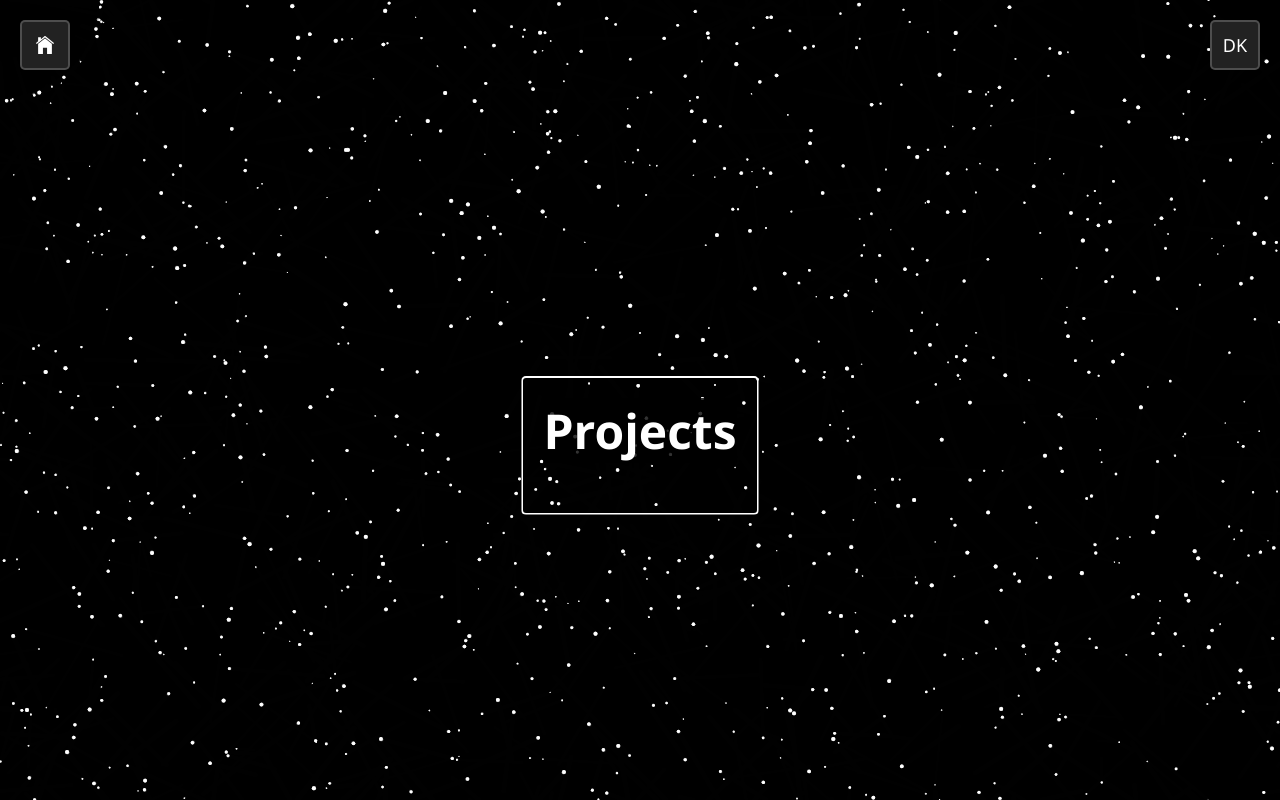
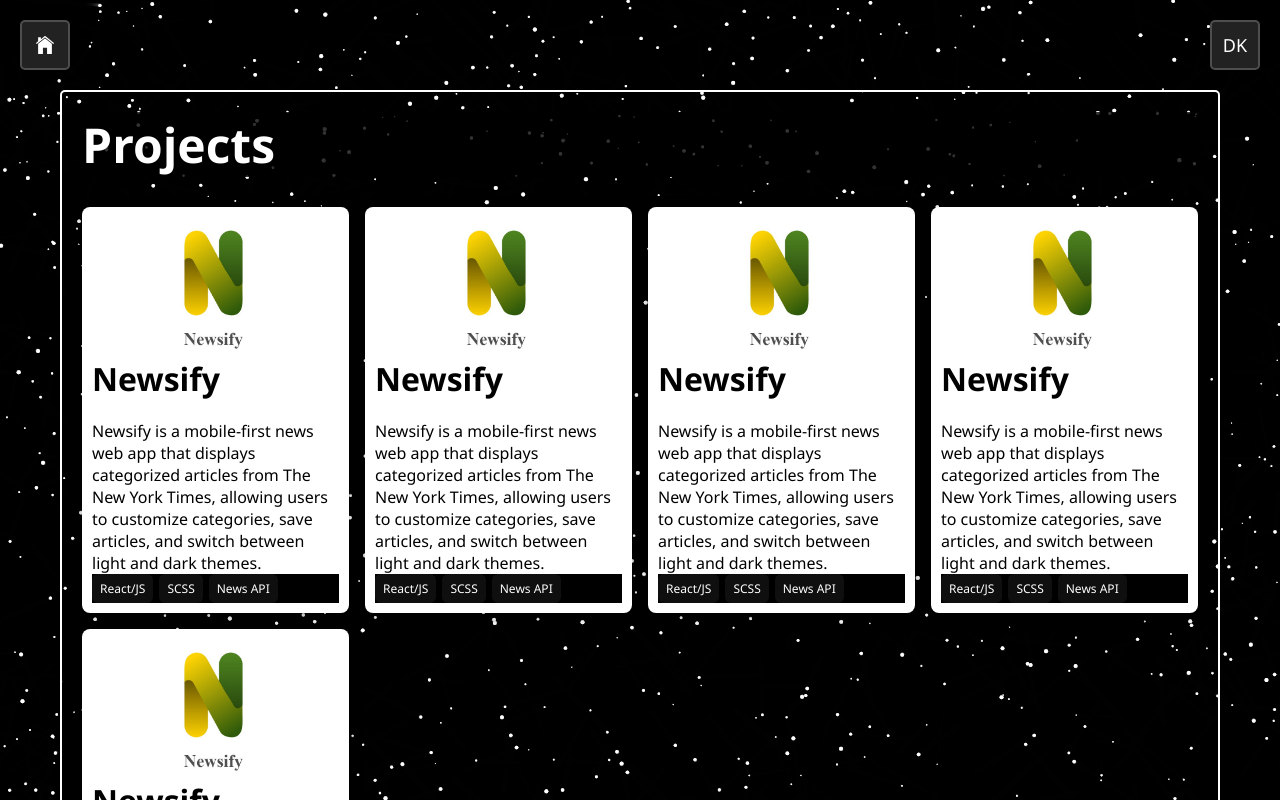
Before and after one commit to Matias272/MatiasPortfolio, a React (Vite) app: page /projects in a window 1280 px wide. Shown: the top 800 px of the page. Built offline with nearby package versions, Linux system fonts and the light colour scheme.

Commit message:
feat: add ProjectCard component for displaying project details

```diff
--- a/src/assets/data/projects.json
+++ b/src/assets/data/projects.json
@@ -2,21 +2,56 @@
   {
     "id": 1,
     "title": "Newsify",
-    "short_des": "",
-    "description": "description",
+    "short_des": "Newsify is a mobile-first news web app that displays categorized articles from The New York Times, allowing users to customize categories, save articles, and switch between light and dark themes.",
+    "description": "Newsify is a mobile-optimized news web application built around a clean, customizable reading experience using data from The New York Times. Articles are organized into expandable and collapsible categories with smooth animations, and users can open full articles directly on nytimes.com The app includes a settings panel where users can enable or disable news categories and toggle between light and dark themes. All preferences are stored locally, ensuring settings persist across sessions. Users can save articles to a private news archive using swipe gestures, where saved items can later be accessed or deleted through the same interaction pattern. These micro-interactions are designed specifically for mobile to create a fast, app-like experience. The project uses an automated frontend workflow with Vite, modular Sass, and vanilla JavaScript, includes unit testing with Vitest, and is deployed via GitHub Pages / Netlify.",
     "thumnail_img": "https://placehold.co/600x400",
+    "hero_img": "https://placehold.co/1200x800",
     "images": [],
-    "tech": [],
-    "web_url": ""
+    "tech": ["React/JS", "SCSS", "News API"],
+    "web_url": "https://newsifydk.netlify.app/"
   },
   {
-    "id": 2,
-    "title": "title2",
-    "short_des": "short des2",
-    "description": "description2",
+    "id": 1,
+    "title": "Newsify",
+    "short_des": "Newsify is a mobile-first news web app that displays categorized articles from The New York Times, allowing users to customize categories, save articles, and switch between light and dark themes.",
+    "description": "Newsify is a mobile-optimized news web application built around a clean, customizable reading experience using data from The New York Times. Articles are organized into expandable and collapsible categories with smooth animations, and users can open full articles directly on nytimes.com The app includes a settings panel where users can enable or disable news categories and toggle between light and dark themes. All preferences are stored locally, ensuring settings persist across sessions. Users can save articles to a private news archive using swipe gestures, where saved items can later be accessed or deleted through the same interaction pattern. These micro-interactions are designed specifically for mobile to create a fast, app-like experience. The project uses an automated frontend workflow with Vite, modular Sass, and vanilla JavaScript, includes unit testing with Vitest, and is deployed via GitHub Pages / Netlify.",
     "thumnail_img": "https://placehold.co/600x400",
+    "hero_img": "https://placehold.co/1200x800",
     "images": [],
-    "tech": [],
-    "web_url": ""
+    "tech": ["React/JS", "SCSS", "News API"],
+    "web_url": "https://newsifydk.netlify.app/"
+  },
+  {
+    "id": 1,
+    "title": "Newsify",
+    "short_des": "Newsify is a mobile-first news web app that displays categorized articles from The New York Times, allowing users to customize categories, save articles, and switch between light and dark themes.",
+    "description": "Newsify is a mobile-optimized news web application built around a clean, customizable reading experience using data from The New York Times. Articles are organized into expandable and collapsible categories with smooth animations, and users can open full articles directly on nytimes.com The app includes a settings panel where users can enable or disable news categories and toggle between light and dark themes. All preferences are stored locally, ensuring settings persist across sessions. Users can save articles to a private news archive using swipe gestures, where saved items can later be accessed or deleted through the same interaction pattern. These micro-interactions are designed specifically for mobile to create a fast, app-like experience. The project uses an automated frontend workflow with Vite, modular Sass, and vanilla JavaScript, includes unit testing with Vitest, and is deployed via GitHub Pages / Netlify.",
+    "thumnail_img": "https://placehold.co/600x400",
+    "hero_img": "https://placehold.co/1200x800",
+    "images": [],
+    "tech": ["React/JS", "SCSS", "News API"],
+    "web_url": "https://newsifydk.netlify.app/"
+  },
+  {
+    "id": 1,
+    "title": "Newsify",
+    "short_des": "Newsify is a mobile-first news web app that displays categorized articles from The New York Times, allowing users to customize categories, save articles, and switch between light and dark themes.",
+    "description": "Newsify is a mobile-optimized news web application built around a clean, customizable reading experience using data from The New York Times. Articles are organized into expandable and collapsible categories with smooth animations, and users can open full articles directly on nytimes.com The app includes a settings panel where users can enable or disable news categories and toggle between light and dark themes. All preferences are stored locally, ensuring settings persist across sessions. Users can save articles to a private news archive using swipe gestures, where saved items can later be accessed or deleted through the same interaction pattern. These micro-interactions are designed specifically for mobile to create a fast, app-like experience. The project uses an automated frontend workflow with Vite, modular Sass, and vanilla JavaScript, includes unit testing with Vitest, and is deployed via GitHub Pages / Netlify.",
+    "thumnail_img": "",
+    "hero_img": "https://placehold.co/1200x800",
+    "images": [],
+    "tech": ["React/JS", "SCSS", "News API"],
+    "web_url": "https://newsifydk.netlify.app/"
+  },
+  {
+    "id": 1,
+    "title": "Newsify",
+    "short_des": "Newsify is a mobile-first news web app that displays categorized articles from The New York Times, allowing users to customize categories, save articles, and switch between light and dark themes.",
+    "description": "Newsify is a mobile-optimized news web application built around a clean, customizable reading experience using data from The New York Times. Articles are organized into expandable and collapsible categories with smooth animations, and users can open full articles directly on nytimes.com The app includes a settings panel where users can enable or disable news categories and toggle between light and dark themes. All preferences are stored locally, ensuring settings persist across sessions. Users can save articles to a private news archive using swipe gestures, where saved items can later be accessed or deleted through the same interaction pattern. These micro-interactions are designed specifically for mobile to create a fast, app-like experience. The project uses an automated frontend workflow with Vite, modular Sass, and vanilla JavaScript, includes unit testing with Vitest, and is deployed via GitHub Pages / Netlify.",
+    "thumnail_img": "https://placehold.co/600x400",
+    "hero_img": "https://placehold.co/1200x800",
+    "images": [],
+    "tech": ["React/JS", "SCSS", "News API"],
+    "web_url": "https://newsifydk.netlify.app/"
   }
 ]
--- /dev/null
+++ b/src/components/ProjectCard.jsx
@@ -0,0 +1,18 @@
+export default function ProjectCard({ project }) {
+  return (
+    <figure className="pro-card">
+      <div className="pro-card__img">
+        <img src={"src/assets/img/newsify/thumbnail.jpg"} alt="w" />
+      </div>
+      <figcaption className="pro-card__content">
+        <h3>{project.title}</h3>
+        <p>{project.short_des}</p>
+        <ul className="pro-card__tech">
+          {project.tech.map((t, i) => (
+            <li key={i}>{t}</li>
+          ))}
+        </ul>
+      </figcaption>
+    </figure>
+  );
+}
--- a/src/pages/Projects.jsx
+++ b/src/pages/Projects.jsx
@@ -1,28 +1,51 @@
+import { useEffect, useState } from "react";
 import { motion } from "motion/react";
 import { Link } from "react-router";
-import { IoIosPhonePortrait, IoIosMail, IoIosHome } from "react-icons/io";
-import { FaCode, FaPeopleGroup, FaPenRuler, FaDownload } from "react-icons/fa6";
+import { IoIosHome } from "react-icons/io";
 import PageButton from "../components/PageButton";
+import ProjectCard from "../components/ProjectCard";
 import "./Projects.scss";
 
 export default function Projects() {
+  const [projects, setProjects] = useState(null);
+
+  useEffect(() => {
+    import("../assets/data/projects.json")
+      .then((m) => setProjects(m.default ?? []))
+      .catch(() => setProjects([]));
+  }, []);
+
   return (
     <>
       <motion.div
         initial={{ clipPath: "inset(0 100% 0 0)" }}
-        animate={{ clipPath: "inset(0 0% 0 0)" }}
+        animate={{ clipPath: "inset(0 0 0 0)" }}
         exit={{ clipPath: "inset(0 100% 0 0)" }}
-        transition={{ duration: 0.3, ease: "easeInOut" }}
+        transition={{ duration: 0.3 }}
         style={{ overflow: "hidden" }}
       >
         <main className="projects">
           <h2>Projects</h2>
+
+          <section className="projects__grid">
+            {projects === null && <div className="loading">Loading…</div>}
+            {projects?.length === 0 && (
+              <div className="empty">No projects.</div>
+            )}
+            {projects?.map((p) => (
+              <ProjectCard key={p.id} project={p} />
+            ))}
+          </section>
         </main>
       </motion.div>
-      <Link to={"/"}>
-        <PageButton className={"top left"} children={<IoIosHome size={22} />} />
+
+      <Link to="/">
+        <PageButton className="top left">
+          <IoIosHome size={22} />
+        </PageButton>
       </Link>
-      <PageButton className={"top right"} children={"DK"} />
+
+      <PageButton className="top right">DK</PageButton>
     </>
   );
 }
--- a/src/pages/Projects.scss
+++ b/src/pages/Projects.scss
@@ -5,4 +5,15 @@
   border-radius: 5px;
   padding: 20px;
   width: 100%;
+  &__grid {
+    display: grid;
+    grid-template-columns: repeat(auto-fit, minmax(260px, 1fr));
+    gap: 16px;
+  }
 }
+
+.loading,
+.empty {
+  color: #bdbdbd;
+  padding: 24px;
+}
--- a/src/style/components.scss
+++ b/src/style/components.scss
@@ -16,3 +16,54 @@
     cursor: pointer;
   }
 }
+// Project Card
+.pro-card {
+  padding: 10px;
+  background: white;
+  color: black;
+  border-radius: 8px;
+  overflow: hidden;
+  box-shadow: 0 4px 14px rgba(0, 0, 0, 0.35);
+  transition: transform 0.18s ease, box-shadow 0.18s ease;
+  &:hover {
+    transform: translateY(-6px);
+    box-shadow: 0 8px 30px rgba(0, 0, 0, 0.45);
+  }
+  &__img {
+    width: 100%;
+    height: 140px;
+    background: #111;
+    display: flex;
+    align-items: center;
+    justify-content: center;
+    img {
+      width: 100%;
+      height: 100%;
+      object-fit: cover;
+      display: block;
+    }
+  }
+  &__content {
+    p,
+    h3 {
+      background-color: white;
+      color: black;
+    }
+  }
+  &__tech {
+    background-color: black;
+    padding: 15px 0;
+    list-style: none;
+    margin: 0;
+    padding: 0;
+    display: flex;
+    gap: 6px;
+    flex-wrap: wrap;
+    li {
+      background: rgba(255, 255, 255, 0.06);
+      padding: 6px 8px;
+      border-radius: 6px;
+      font-size: 0.75rem;
+    }
+  }
+}
```
Also changed, not shown: src/assets/img/newsify/thumbnail.jpg (added).
